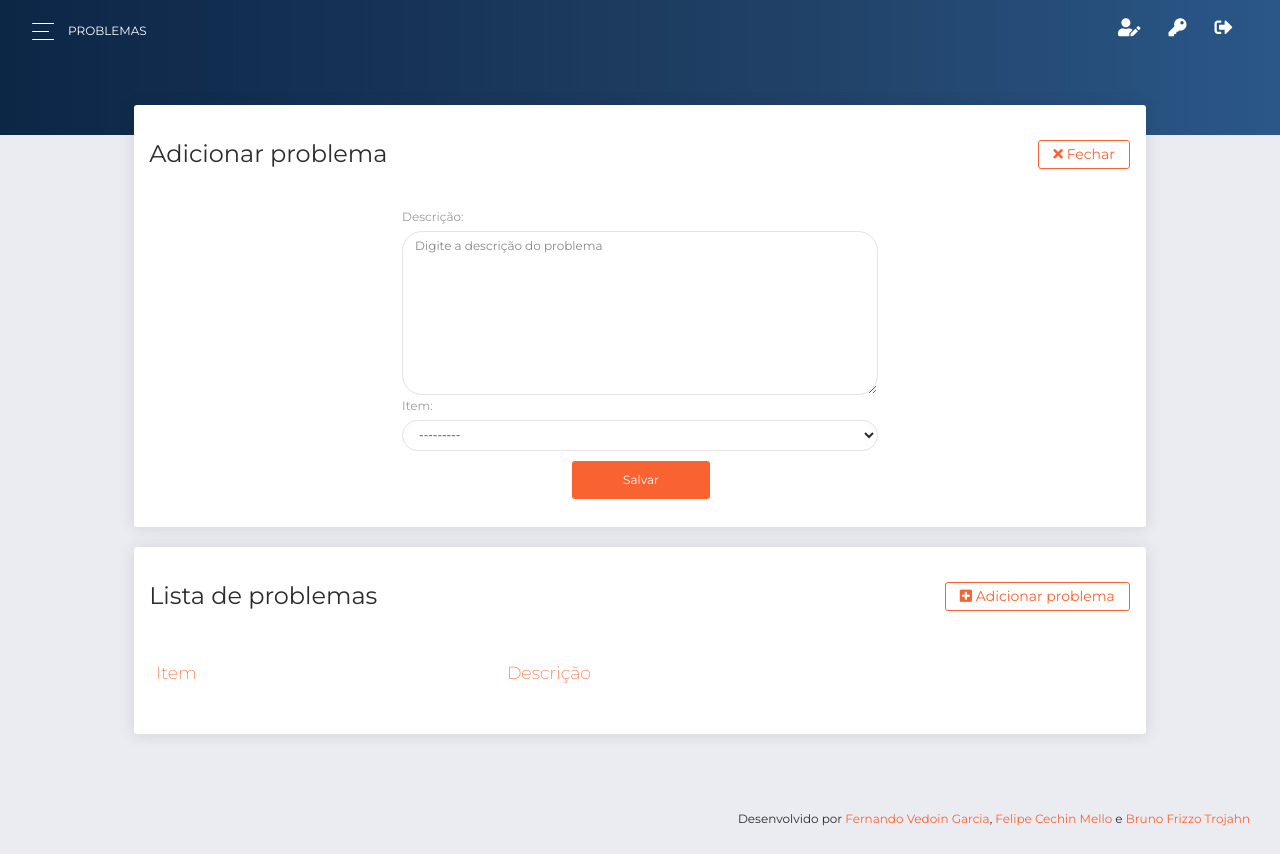
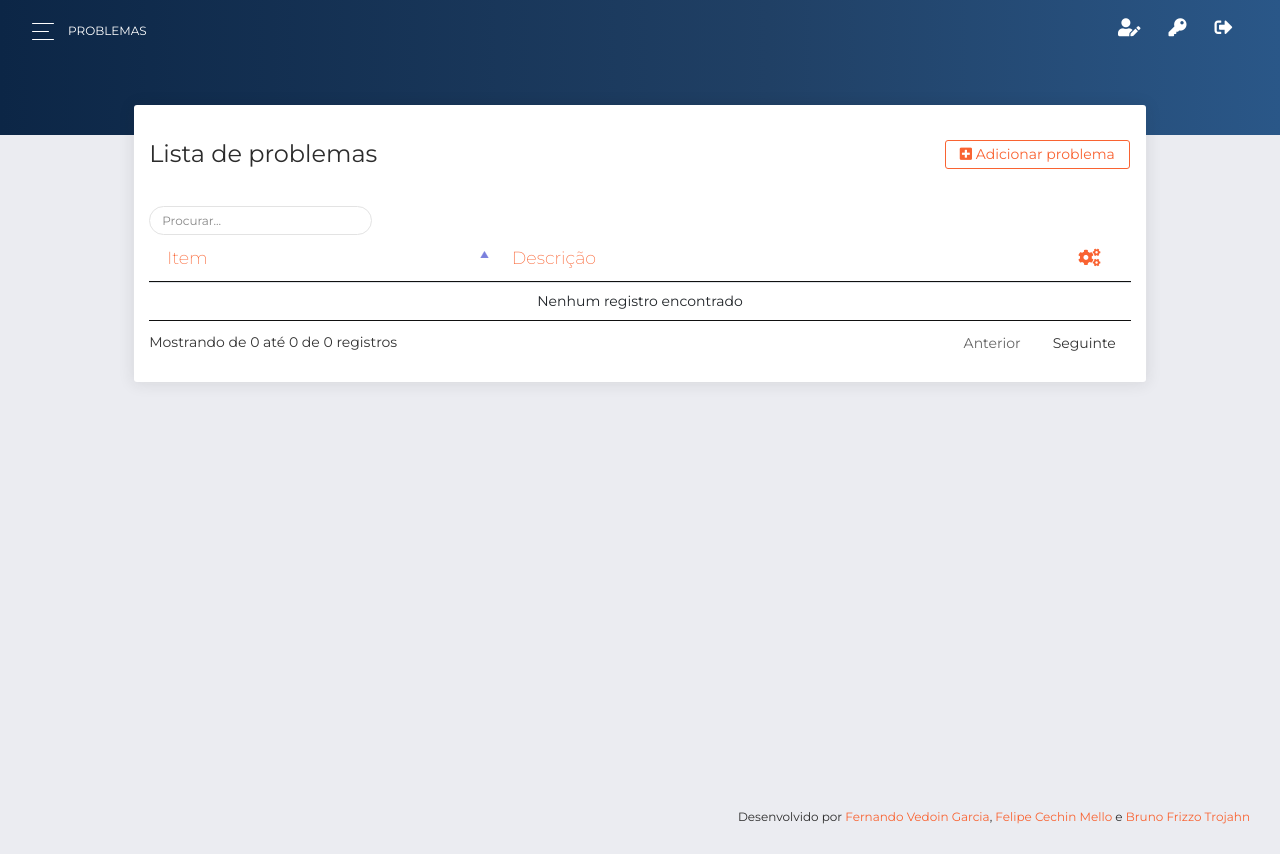
Before and after one commit to fvedoin/school-heritage, a Django app: page /problemas/ in a window 1280 px wide. After the commit the page ends 824 px from the top, so only its background shows below. Run offline with Django 3.2, Linux system fonts and the light colour scheme; the visitor is signed in with stand-in values (Sample User, id 1); data that the repository does not hold is empty; some libraries are stand-ins or nearby versions.

Commit message:
Add Datatable in problems table. Editing and deleting problems working.
Must add "log" when register problem

```diff
--- a/problems/forms.py
+++ b/problems/forms.py
@@ -7,8 +7,8 @@
         super().__init__(*args, **kwargs)
         self.fields['description'].widget.attrs.update({'class': 'form-control', 'placeholder': 'Digite a descrição do problema'})
         self.fields['item'].widget.attrs.update({'class': 'form-control'})
-        self.fields['usuario'].widget = forms.HiddenInput()
+        self.fields['user'].widget = forms.HiddenInput()
 
     class Meta:
         model = Problem
-        fields = ['description', 'item', 'usuario']
+        fields = ['description', 'item', 'user']
--- a/problems/models.py
+++ b/problems/models.py
@@ -12,7 +12,7 @@
         Item, verbose_name='Item',
         on_delete=models.CASCADE
     )
-    usuario = models.ForeignKey(
+    user = models.ForeignKey(
     		CustomUser, verbose_name='Usuario',
     		on_delete=models.CASCADE
     )
--- a/problems/urls.py
+++ b/problems/urls.py
@@ -1,6 +1,5 @@
 from django.urls import path
 from .views import index, ProblemEditView
-from django.contrib.auth import views as auth_views
 
 urlpatterns = [
     path('', index, name='index'),
--- a/problems/views.py
+++ b/problems/views.py
@@ -2,26 +2,25 @@
 from django.contrib import messages
 from django.contrib.auth.decorators import login_required
 from django.utils.decorators import method_decorator
+#from users.decorators import schoolmaster_required
 from django.views.generic import View
-#from users.decorators import schoolmaster_required
+
 from .models import Problem
 from .forms import ProblemForm
 
 @login_required
-#@schoolmaster_required
 def index(request):
     problems = Problem.objects.all()
     template_name = 'problems/index.html'
     context = {}
     form = ProblemForm(request.POST or None)
     if form.is_valid():
-        #form['usuario_id'] = request.POST['usuario']
         form.save()
         form = ProblemForm()
         messages.success(request, 'Problema inserido com sucesso!')
     context['problems'] = problems
     context['form'] = form
-    context['form'].fields['usuario'].initial = request.user.id
+    context['form'].fields['user'].initial = request.user.id
 
     return render(request, template_name, context)
 
--- a/templates/layouts/base.html
+++ b/templates/layouts/base.html
@@ -41,7 +41,7 @@
                 </li>
                 {% if request.user.role == 1 %}
                     <li>
-                        <a href="#">
+                        <a href="{% url 'problems:index' %}">
                             <i class="fas fa-exclamation-triangle"></i>
                             <p>Problemas</p>
                         </a>
--- a/templates/problems/index.html
+++ b/templates/problems/index.html
@@ -1,4 +1,9 @@
 {% extends 'layouts/base.html' %}
+{% load static %}
+
+{% block css %}
+    <link href="{% static 'css/jquery.dataTables.css' %}" rel="stylesheet"/>
+{% endblock %}
 
 {% block title %}
     PROBLEMAS
@@ -7,11 +12,16 @@
 {% block content %}
     <div class="row">
         <div class="col-md-10 ml-auto mr-auto">
+            {% include 'layouts/alert.html' %}
+        </div>
+    </div>
+    <div class="row" id="form-create">
+        <div class="col-md-10 ml-auto mr-auto">
             <div class="card">
                 <div class="card-header">
                     <h4 class="card-title">
                         Adicionar problema
-                        <button class="btn btn-sm btn-outline-primary">
+                        <button class="btn btn-sm btn-outline-primary" id="close-form">
                             <i class="fas fa-times"></i> Fechar
                         </button>
                     </h4>
@@ -58,14 +68,19 @@
                 <div class="card-header">
                     <h4 class="card-title">
                         Lista de problemas
-                        <button class="btn btn-sm btn-outline-primary">
+                        <button class="btn btn-sm btn-outline-primary" id="show-form-create">
                             <i class="fas fa-plus-square"></i> Adicionar problema
                         </button>
                     </h4>
                 </div>
                 <div class="card-body">
+                    <div class="row">
+                        <div class="col-4 col-md-3">
+                            <input type="search" class="form-control" placeholder="Procurar..." id="dt-search">
+                        </div>
+                    </div>
                     <div class="table-responsive">
-                        <table class="table">
+                        <table class="table" id="dt">
                             <thead class=" text-primary">
                             <tr>
                                 <th>
@@ -73,6 +88,9 @@
                                 </th>
                                 <th>
                                     Descrição
+                                </th>
+                                <th>
+                                    <i class="fas fa-cogs"></i>
                                 </th>
                             </tr>
                             </thead>
@@ -107,3 +125,10 @@
         </div>
     </div>
 {% endblock %}
+
+{% block script %}
+    <script src="{% static 'js/jquery.dataTables.js' %}"></script>
+    <script src="{% static 'js/plugins/jquery.mask.min.js' %}"></script>
+    <script src="{% static 'js/utils/indexInitialDisplay.js' %}"></script>
+    <script src="{% static 'js/scripts/items-page.js' %}"></script>
+{% endblock %}
```
Also changed, not shown: static/js/scripts/problems-page.js (added, +40 -0 lines), templates/problems/edit.html (+8 -4 lines).
